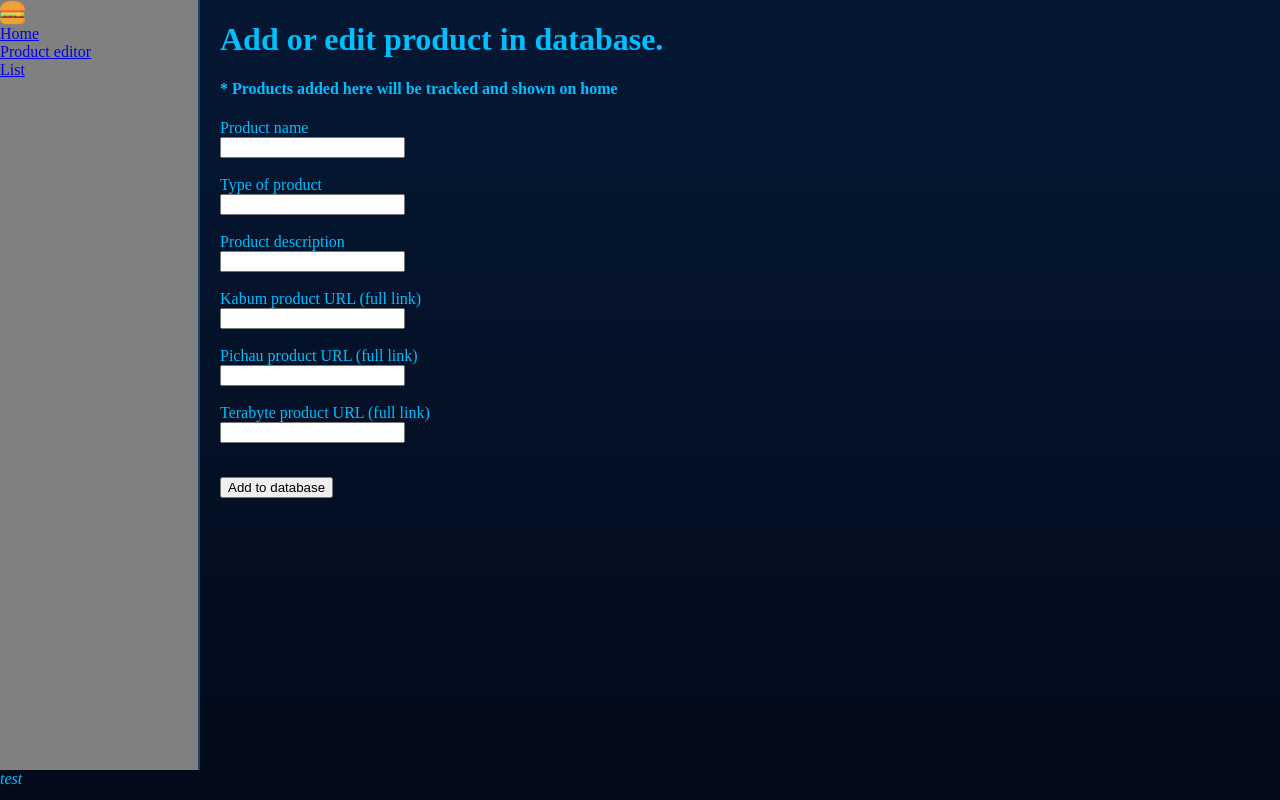
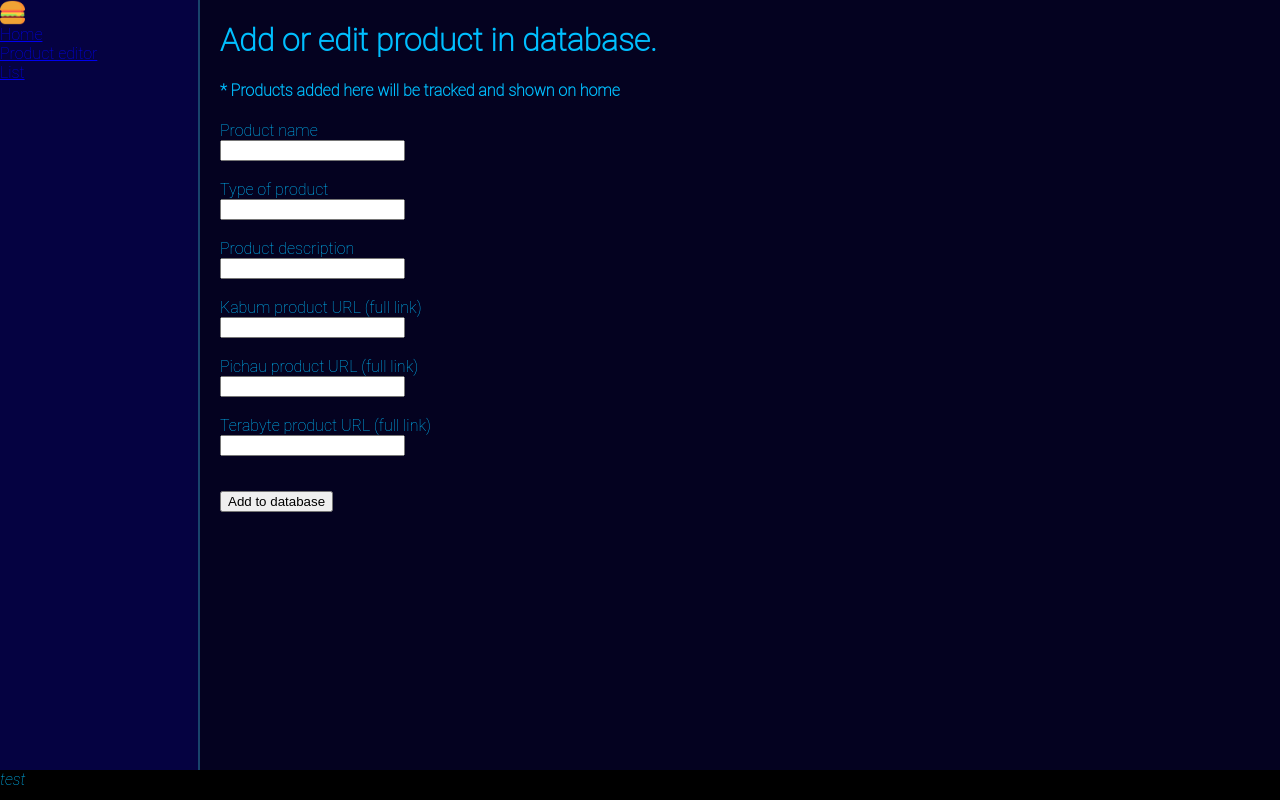
Before and after one commit to dkage/price_monitor, a Flask app: page /product_editor in a window 1280 px wide. Run offline with Flask 2, Linux system fonts and the light colour scheme.

Commit message:
Still tweaking with design, new color palette applied

```diff
--- a/app/static/style.css
+++ b/app/static/style.css
@@ -9,9 +9,12 @@
     --selected_color: #bd3e52;
     --selected_accent: #953345;
 
-    --new: #bd2e51;
     --new-bg: #040220;
-    --new-colog: #646373;
+    --new-bg-light: #050241;
+    --new-bg-gradient-light: #100e2c;
+    --new-font_color: #b5b2d0;
+    --new-secondary-font_color: #424160;
+    --new-red: #bd2e51;
     --new-red-accent: #cd224c;
     --new-yellow-accent: #f3c845;
     --new-lightblue-accent: #51b0c3;
@@ -21,11 +24,15 @@
 
 
 body {
-    background: linear-gradient(0deg, var(--main_darker), var(--main_lighter) 90%);;
+    background: var(--new-bg);
     color: deepskyblue;
     margin: 0;
-    font-family: "Arial Rounded MT Bold";
+    font-family: "Roboto Thin";
     height: 100vh;
+}
+
+.title {
+    padding-top: 20px;
 }
 
 .grid-container {
@@ -45,7 +52,7 @@ body {
 }
 
 .nav-container{
-    background: grey;
+    background: var(--new-bg-light);
     border-right: #18436b solid 2px;
     grid-area: nav;
     left: 0;
@@ -53,6 +60,7 @@ body {
 }
 
 .footer{
+    background: black;
     grid-area: foot;
 }
 
@@ -70,7 +78,8 @@ body {
 }
 
 .product_card {
-    background: purple;
+    background: linear-gradient(to bottom right, var(--new-bg-light), var(--new-bg-gradient-light));
+    border: 1px solid var(--new-font_color);
     border-radius: 20px;
     float: left;
     max-width: 250px;
@@ -87,7 +96,7 @@ body {
 
 .product_card .product_type {
     padding: 8px var(--padding_side);
-    border-bottom: 2px solid var(--borders);
+    border-bottom: 2px solid var(--new-red-accent);
     text-align: center;
 }
 
@@ -102,7 +111,7 @@ body {
 .best_store_name{
     text-align: center;
     width: auto;
-    background: darkorange;
+    background: var(--new-yellow-accent);
     color: black;
     font-style: italic;
     border-radius: 10px;
@@ -131,11 +140,11 @@ body {
 }
 
 .product_name {
-    color: aquamarine;
+    color: var(--new-font_color);
 }
 
 .store_name {
-    color: aqua;
+
 }
 
 .current_prices {
--- a/app/templates/base.html
+++ b/app/templates/base.html
@@ -1,11 +1,12 @@
 <html lang="en">
 <head>
     {% if title %}
-        <title>{{ title }} - Price Monitor</title>
+        <title>{{ title }} - Price Monitor (placeholder)</title>
     {% else %}
         <title>Price Monitor</title>
     {% endif %}
     <link rel="stylesheet" type="text/css" href="{{ url_for('static', filename='style.css') }}">
+    <link href="https://fonts.googleapis.com/css?family=Roboto&display=swap" rel="stylesheet">
 </head>
 <body>
 <div class="grid-container">
--- a/app/templates/index.html
+++ b/app/templates/index.html
@@ -1,8 +1,9 @@
 {% extends "base.html" %}
 
 {% block content %}
-    <h3 class="content_title">Hi, {{ user }}, here are your products: </h3>
-
+    <div class="title">
+        <div class="content_title">Hi, {{ user }}, here are your products: </div>
+    </div>
 
     {% for product_id in products %}
 
```
